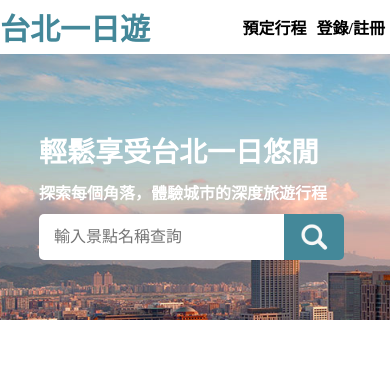
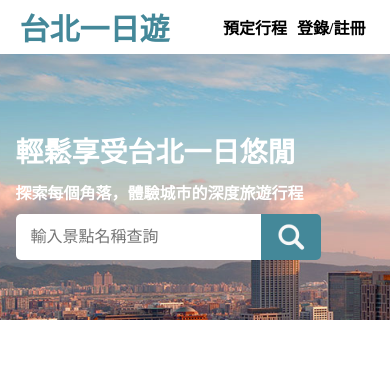
Before and after one commit to RitaLee0403/restaurant_ordering_system, a Flask app: page / in a window 390 px wide. Shown: the top 367 px of the page. Run offline with Flask 2, Linux system fonts and the light colour scheme; data comes from the database, SQL or seed files in the repository.

Commit message:
訂正作業

```diff
--- a/templates/index.html
+++ b/templates/index.html
@@ -185,11 +185,17 @@
         font-style: normal;
         font-weight: 700;
         font-size: 16px;
-        bottom:68px;
+        bottom:62px;
         left:0px;
         font-weight:900;
 
 
+    }
+    .left-p{
+        font-size:16px;
+    }
+    .right-p{
+        font-size:16px;
     }
     .bottom{
         position:absolute;
@@ -211,8 +217,50 @@
         font-size:40px;
         text-align: center;
     }
+    @media(max-width:1200px){
+
+        .navbar{
+            width:100%;
+        }
+        .title-pc{
+            width:100%;
+        }
+        .title-left{
+            padding-left: 5%;
+        }
+        .title-right{
+            padding-right:5%;
+        }
+        .pc-101{
+            width:100%;
+        }
+        .pc-101-inner{
+            width:90%;
+            left:55%;
+        }
+        .content{
+            width:100%;
+            flex-wrap:wrap;
+            justify-content:space-around;
+
+
+        }
+        .child{
+           width:40%;
+
+        }
+        .child img{
+            width:100%;
+            object-fit:cover;
+
+        }
+    }
+
 
     @media(max-width:600px){
+        .navbar{
+            width:100%;
+        }
         .title-pc{
             width:100%;
             height:320px;
@@ -226,14 +274,13 @@
             margin-top: 0px;
             margin-left: 700px;
         }
+        .pc-101{
+            width:100%;
+        }
 
         .pc-101-inner{
-            display:flex;
-            flex-wrap:wrap;
-            justify-content:flex-start;
-            width:25%;
-            font-size:28px;
-            left:87%;
+            width:86%;
+            left:54%;
 
         }
         .search-pc{
@@ -251,8 +298,8 @@
             width:90%;
         }
         .child img{
-            width:100%;
-
+            width: 100%;
+            object-fit:cover;
         }
         .title-input{
             width:230px;
@@ -426,23 +473,35 @@
 
     //取得分頁
     let loading = false;
+    let pageEnd = false;
+    let options = {
+        threshold: 0.1,
+    }
+    let urlQueue = [];
     function getHomePage(keyword=""){
+        firstChange = false;
+        pageEnd = false;
         page = 0;
-        firstChange = false;
         let observer = new IntersectionObserver((entries) =>{
-            entries.forEach((entry)=>{
+            for (let entry of entries){
                 if(entry.isIntersecting){
-                    if(page != null){
+                    if(pageEnd != true){
                         if(keyword != "" && clickEvent === true){
                             url = `/api/attractions?page=${page}&keyword=${keyword}`;
-                            if(loading === true){
+                            if(url in urlQueue){
+                                console.log("here");
+                                urlQueue.pop();
+                                page ++;
                                 return;
                             }
-                            loadAttractions(url);
+                            urlQueue.push(url);
+                            loadAttractions(url,page);
+                            page ++;
                         }
                         else if(keyword === "" && clickEvent === false){
                             url = `/api/attractions?page=${page}`;
-                            loadAttractions(url);
+                            loadAttractions(url,page);
+                            page ++;
                         }
 
                     }else{
@@ -455,13 +514,12 @@
 
                 }
 
-            })
-        });
+            }
+        },options);
         observer.observe(bottom);
     }
-    function loadAttractions(url){
-        loading = true;
-        console.log(url,page);
+    function loadAttractions(url,page){
+
         fetch(url)
         .then((response)=>{
             return response.json()
@@ -470,8 +528,8 @@
             dataContent = data["data"];
             if(dataContent.length === 0 && data["nextPage"] === null){
                 message.style.display = "block";
-                page = null;
-                loading = false;
+                pageEnd = true;
+
                 return;
             }
             for(let i = 0; i < dataContent.length; i++){
@@ -504,7 +562,7 @@
 
             }
             if(data["nextPage"] === null){ //調整flex最後一排留下的縫隙，讓物件靠左
-                page = null;
+                pageEnd = true;
                 let count = titleFont = document.querySelectorAll(".title-font").length;
                 let mod = count % 4;
                 if(window.innerWidth > 600){
@@ -522,11 +580,10 @@
 
                     }
                 }
-                loading = false;
+
                 return;
             }
-            loading = false;
-            page ++;
+
         })
 
 
```
